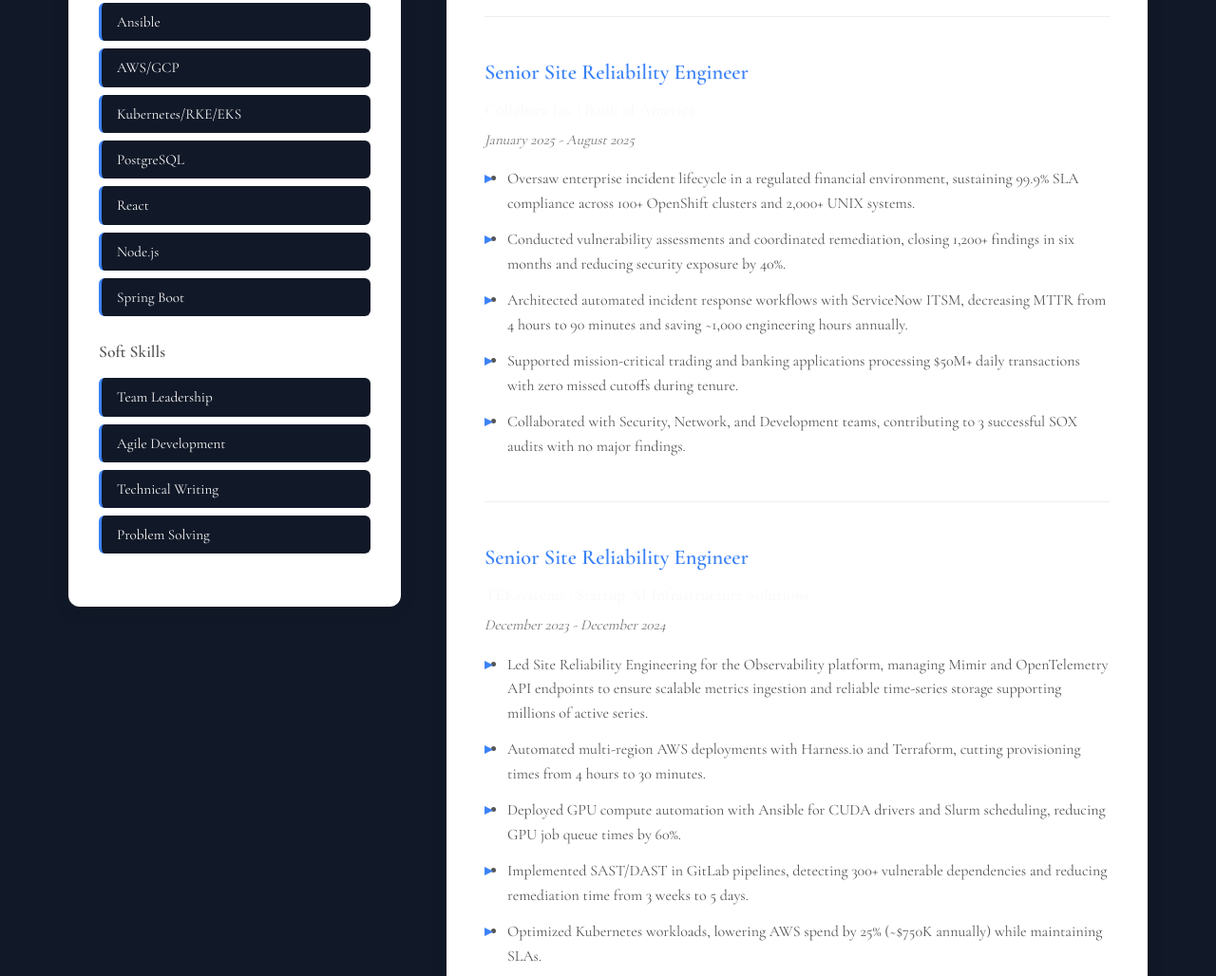
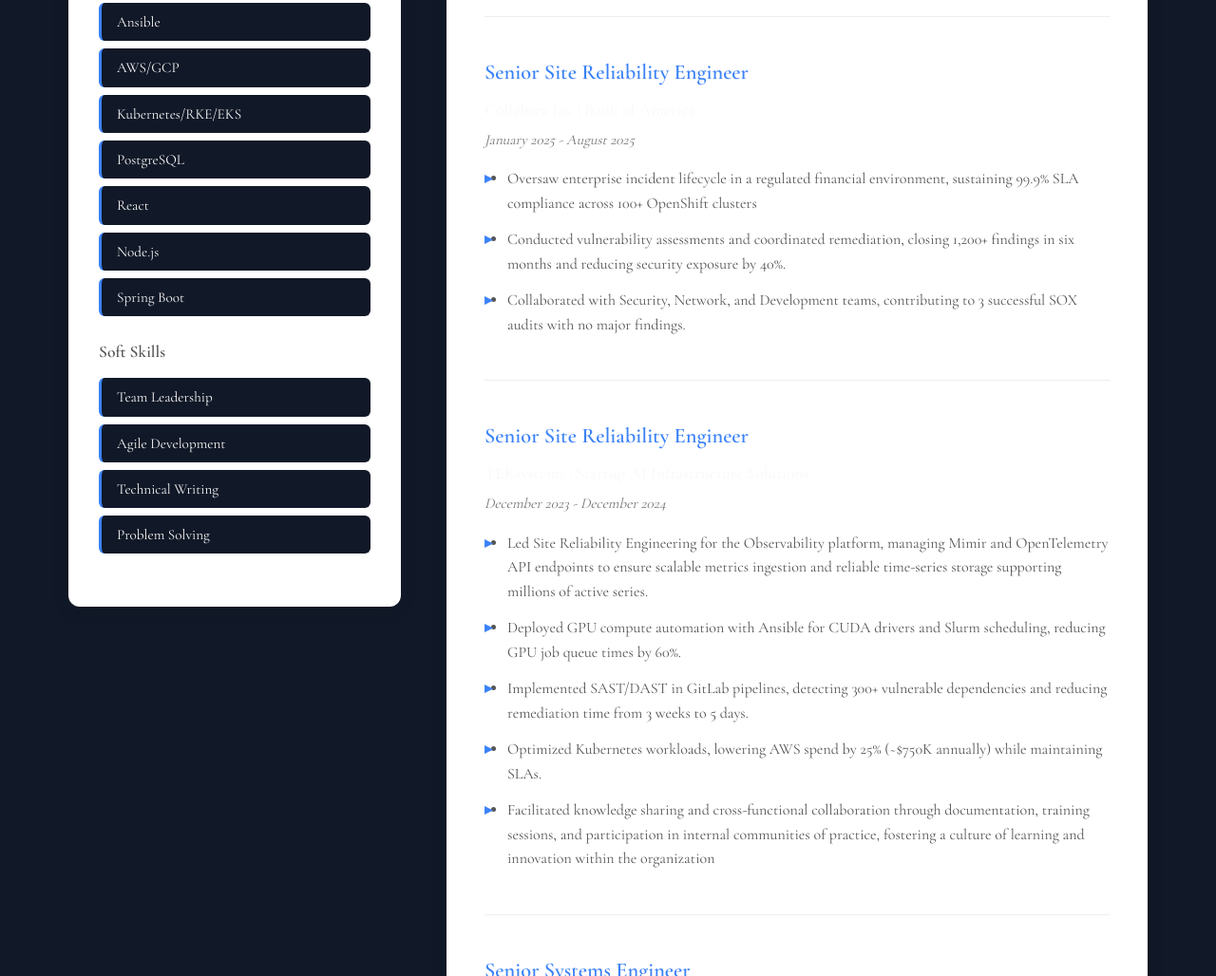
Before and after one commit to gricas/gricas.github.io, a website: page index-dynamic.html in a window 1280 px wide. Shown: the part 1163-2191 px from the top of the page at 95% size. Drawn offline with nearby package versions, Linux system fonts and the light colour scheme.

Commit message:
update on projects

```diff
--- a/config.json
+++ b/config.json
@@ -53,10 +53,8 @@
       "start_date": "January 2025",
       "end_date": "August 2025",
       "achievements": [
-        "Oversaw enterprise incident lifecycle in a regulated financial environment, sustaining 99.9% SLA compliance across 100+ OpenShift clusters and 2,000+ UNIX systems.",
+        "Oversaw enterprise incident lifecycle in a regulated financial environment, sustaining 99.9% SLA compliance across 100+ OpenShift clusters",
         "Conducted vulnerability assessments and coordinated remediation, closing 1,200+ findings in six months and reducing security exposure by 40%.",
-        "Architected automated incident response workflows with ServiceNow ITSM, decreasing MTTR from 4 hours to 90 minutes and saving ~1,000 engineering hours annually.",
-        "Supported mission-critical trading and banking applications processing $50M+ daily transactions with zero missed cutoffs during tenure.",
         "Collaborated with Security, Network, and Development teams, contributing to 3 successful SOX audits with no major findings."
       ]
     },
@@ -67,7 +65,6 @@
       "end_date": "December 2024",
       "achievements": [
         "Led Site Reliability Engineering for the Observability platform, managing Mimir and OpenTelemetry API endpoints to ensure scalable metrics ingestion and reliable time-series storage supporting millions of active series.",
-        "Automated multi-region AWS deployments with Harness.io and Terraform, cutting provisioning times from 4 hours to 30 minutes.",
         "Deployed GPU compute automation with Ansible for CUDA drivers and Slurm scheduling, reducing GPU job queue times by 60%.",
         "Implemented SAST/DAST  in GitLab pipelines, detecting 300+ vulnerable dependencies and reducing remediation time from 3 weeks to 5 days.",
         "Optimized Kubernetes workloads, lowering AWS spend by 25% (~$750K annually) while maintaining SLAs.",
```
Also changed, not shown: index.html (+2 -2 lines).
